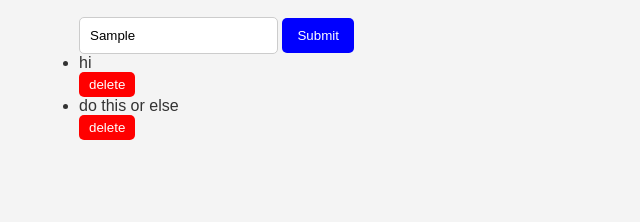
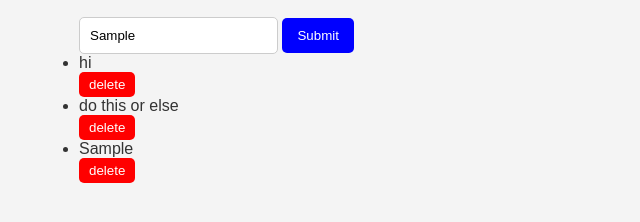
Before and after one commit to at2224/NotesApp_fullstack, a plain HTML site: page public/index.html in a window 1280 px wide. Both pictures are taken after typing "Sample" into the empty fields and a click on the button "Submit". Shown: the part 60-282 px from the top of the page, without its empty margins (181-821 px from the left). Drawn offline with Linux system fonts and the light colour scheme.

Commit message:
submit note button

```diff
--- a/public/index.html
+++ b/public/index.html
@@ -11,8 +11,8 @@
         <div id = "top-container">
             <h1> Note taking app </h1>
             <div id = "input-container">
-                <input type="text" placeholder="type note here">
-                <button> Submit </button><br>
+                <input type="text" placeholder="type note here" id = "note">
+                <button id = "submit-button"> Submit </button><br>
             </div>
         </div>
         <div id = "list-container">
--- a/public/script.js
+++ b/public/script.js
@@ -0,0 +1,16 @@
+const submitButton = document.getElementById('submit-button');
+const list = document.getElementById('list');
+const note = document.getElementById('note');
+
+// initialize buttons
+submitButton.onclick = submiteNote;
+
+function submiteNote() {
+    const newNote = document.createElement('li');
+    const newDelete = document.createElement('button');
+    newNote.textContent = note.value;
+    newDelete.textContent = "delete";
+    console.log(newNote);
+    list.appendChild(newNote);
+    list.appendChild(newDelete);
+}
```
